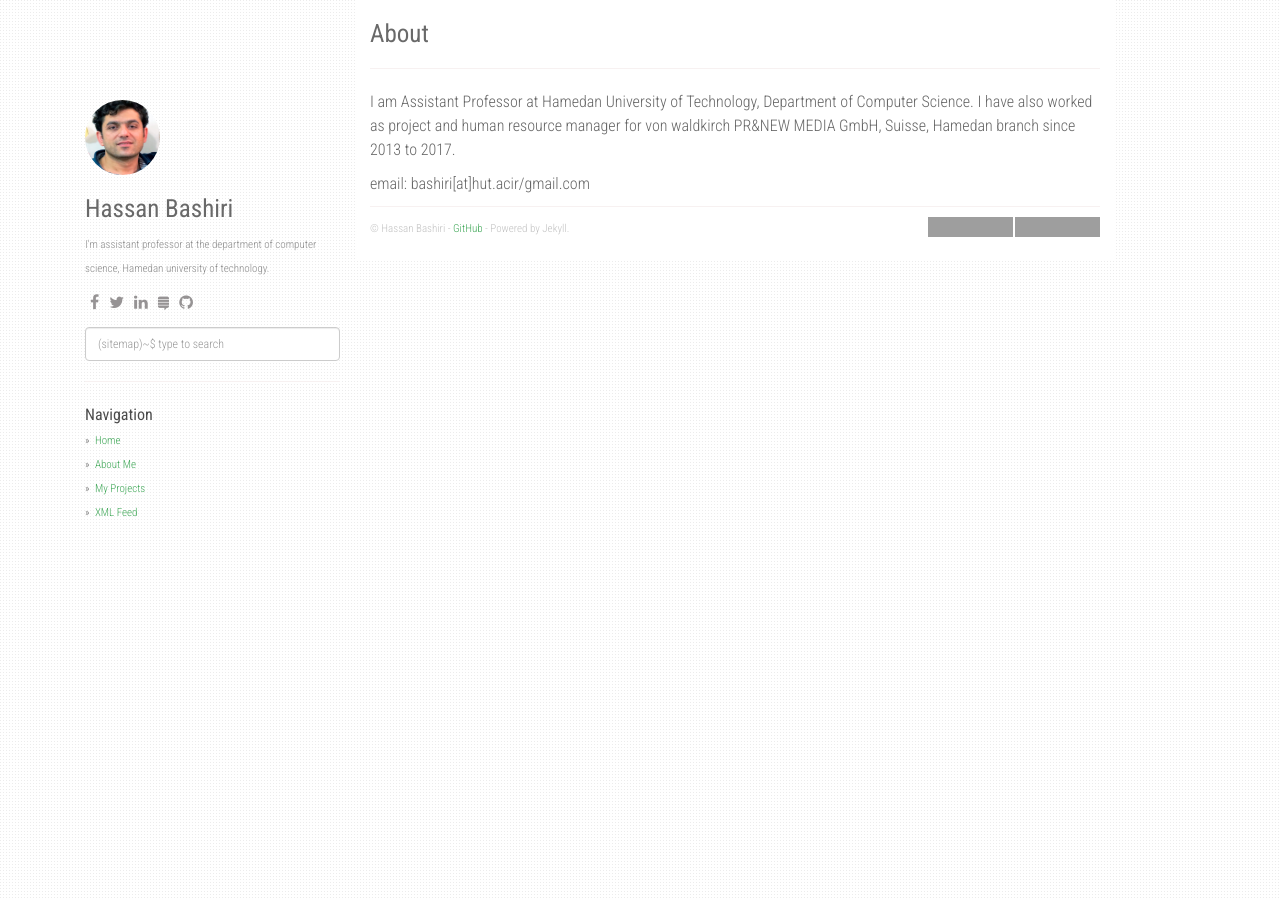
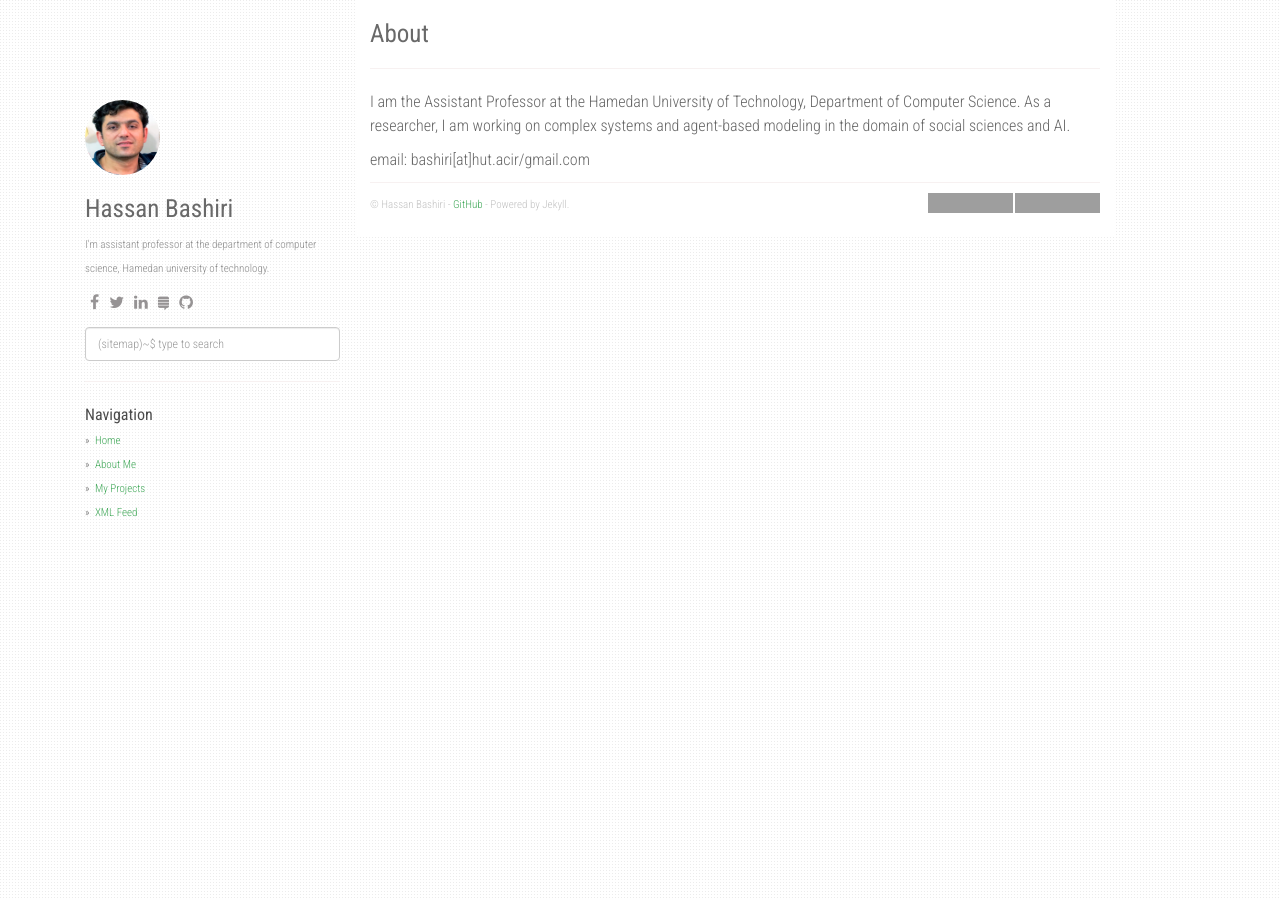
Before and after one commit to bashiri/bashiri.github.io, a Jekyll site: the page built from about.md, in a window 1280 px wide. Built offline with Jekyll 4.4.1, drawn with Linux system fonts in a browser that asks for light colours; nearby versions of some CDN libraries; grey boxes are pictures that could not be loaded.

Commit message:
Update about.md

```diff
--- a/about.md
+++ b/about.md
@@ -4,6 +4,6 @@ title: About
 permalink: /about/
 ---
 
-I am Assistant Professor at Hamedan University of Technology, Department of Computer Science. I have also worked as project and human resource manager for von waldkirch PR&NEW MEDIA GmbH, Suisse, Hamedan branch since 2013 to 2017.
+I am the Assistant Professor at the Hamedan University of Technology, Department of Computer Science. As a researcher, I am working on complex systems and agent-based modeling in the domain of social sciences and AI.
 
 email: bashiri[at]hut.acir/gmail.com
```
